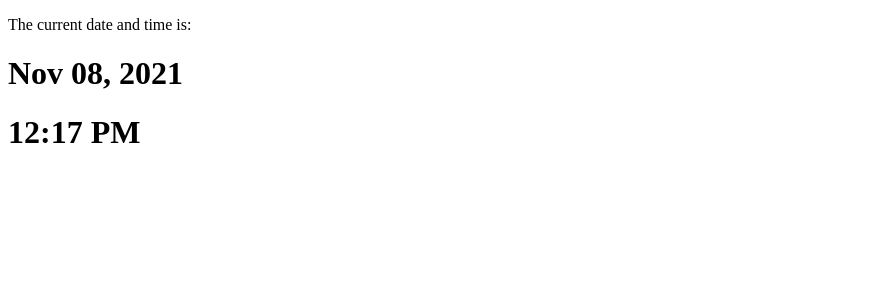
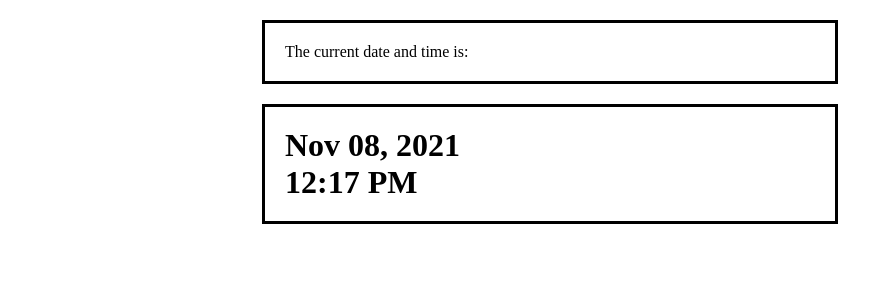
Before and after one commit to JenniferFulton/django_practice, a Django app: page / in a window 1280 px wide. Shown: the top 300 px of the page, without its empty margins (0-893 px from the left). Run offline with Django 3.2, Linux system fonts and the light colour scheme.

Commit message:
styling updated

```diff
--- a/time_clock/current_time/static/css/style.css
+++ b/time_clock/current_time/static/css/style.css
@@ -0,0 +1,30 @@
+*{
+    margin: 0px;
+    padding: 0px;
+}
+
+#wrapper{
+    height: auto;
+    width: 1060px;
+    padding: 20px;
+}
+
+p{
+    padding: 20px;
+    display: block;
+    margin-left: auto;
+    margin-right: auto;
+    width: 50%;
+    border-style: solid;
+
+}
+
+.date_time{
+    margin-top: 20px;
+    padding: 20px;
+    display: block;
+    margin-left: auto;
+    margin-right: auto;
+    width: 50%;
+    border-style: solid;
+}
--- a/time_clock/current_time/templates/index.html
+++ b/time_clock/current_time/templates/index.html
@@ -11,7 +11,7 @@
 <body>
     <div id= "wrapper">
         <p>The current date and time is: </p>
-        <div>
+        <div class= "date_time">
             <h1> {{ date }} </h1>
             <h1> {{ time }}</h1>
         </div>
```
